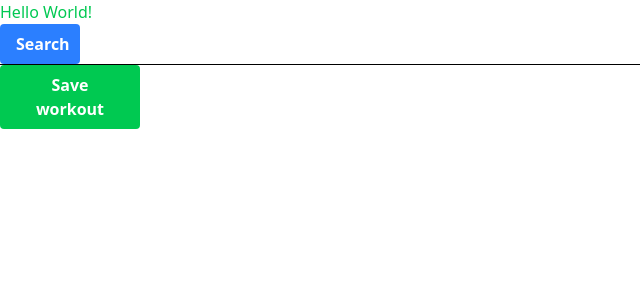
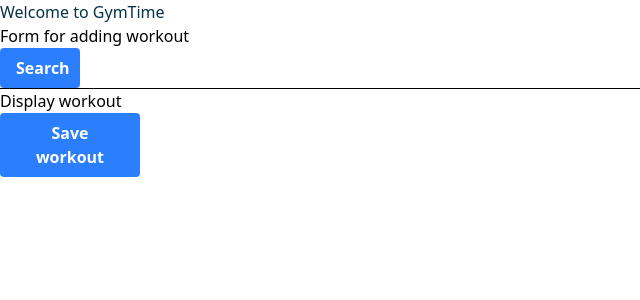
Before and after one commit to Gefors/Flerplattforms-projekt, a React (Vite) app: page / in a window 1280 px wide. Shown: the top 300 px of the page, without its empty margins (0-640 px from the left). Built offline with nearby package versions, Linux system fonts and the light colour scheme.

Commit message:
La till en Alert komponent

```diff
--- a/src/App.tsx
+++ b/src/App.tsx
@@ -1,11 +1,23 @@
-import { useState } from "react";
+import { useState, useEffect } from "react";
 import Button from "./components/Button";
+import Alert from "./components/Alert";
 
 function App() {
+  const [showAlert, setShowAlert] = useState(false);
+
+  useEffect(() => {
+    if (showAlert) {
+      const timer = setTimeout(() => setShowAlert(false), 2000);
+      return () => clearTimeout(timer);
+    }
+  }, [showAlert]);
+
   return (
     // <>
     <div>
-      <p className="text-green-500">Hello World!</p>
+      {showAlert && <Alert text="Your workout have been saved"></Alert>}
+      <h1 className="text-cyan-950">Welcome to GymTime</h1>
+      <p>Form for adding workout</p>
       <Button
         className="bg-blue-500 hover:bg-blue-700 text-white font-bold py-2 px-4 rounded w-20"
         onClick={() => console.log("Clicked")}
@@ -13,9 +25,10 @@
         Search
       </Button>
       <hr />
+      <p>Display workout</p>
       <Button
-        className="bg-green-500 hover:bg-green-700 text-white font-bold py-2 px-4 rounded w-35"
-        onClick={() => console.log("Clicked")}
+        className="bg-blue-500 hover:bg-blue-700 text-white font-bold py-2 px-4 rounded w-35 "
+        onClick={() => setShowAlert(true)}
       >
         Save workout
       </Button>
--- /dev/null
+++ b/src/components/Alert.tsx
@@ -0,0 +1,26 @@
+interface Props {
+  className?: string;
+  text: string;
+}
+
+const Alert = ({ className, text }: Props) => {
+  return (
+    <div className={className}>
+      <div
+        className="flex items-center bg-blue-500 text-white text-sm font-bold px-4 py-3"
+        role="alert"
+      >
+        <svg
+          className="fill-current w-4 h-4 mr-2"
+          xmlns="http://www.w3.org/2000/svg"
+          viewBox="0 0 20 20"
+        >
+          <path d="M12.432 0c1.34 0 2.01.912 2.01 1.957 0 1.305-1.164 2.512-2.679 2.512-1.269 0-2.009-.75-1.974-1.99C9.789 1.436 10.67 0 12.432 0zM8.309 20c-1.058 0-1.833-.652-1.093-3.524l1.214-5.092c.211-.814.246-1.141 0-1.141-.317 0-1.689.562-2.502 1.117l-.528-.88c2.572-2.186 5.531-3.467 6.801-3.467 1.057 0 1.233 1.273.705 3.23l-1.391 5.352c-.246.945-.141 1.271.106 1.271.317 0 1.357-.392 2.379-1.207l.6.814C12.098 19.02 9.365 20 8.309 20z" />
+        </svg>
+        <p>{text}</p>
+      </div>
+    </div>
+  );
+};
+
+export default Alert;
```
